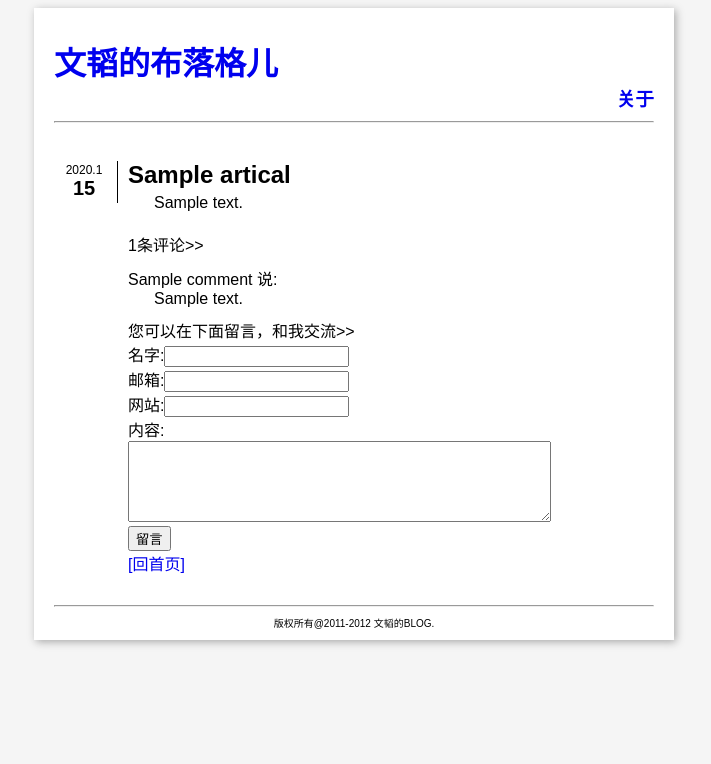
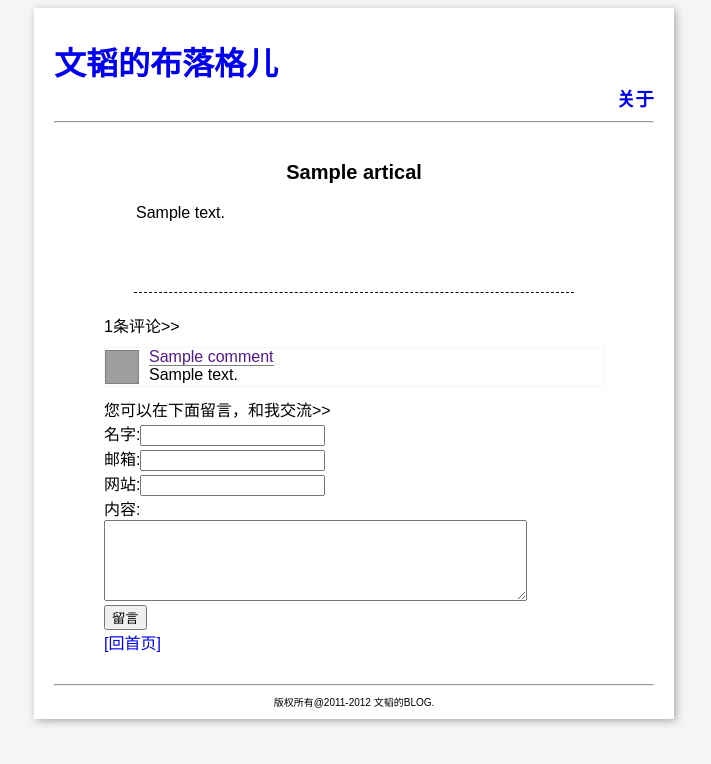
Before and after one commit to zhangwentao/miniblog, a Django app: template templates/artical.html in a window 1280 px wide. Shown: the top 764 px of the page, without its empty margins (286-997 px from the left). Run offline with Django 3.2, Linux system fonts and the light colour scheme; the template is opened without the code that fills it: most values are stand-ins (such as "Sample title", 1, 10 or a date in 2020); grey boxes are pictures that could not be loaded.

Commit message:
change comments box style

```diff
--- a/templates/artical.html
+++ b/templates/artical.html
@@ -2,25 +2,36 @@
 {% block blog %}
 {% load markup %}
 <div class="abstract_box">
-	<div class="date_box">
+<!--	<div class="date_box">
 		<span class="year_month">{{artical.creation_time.year}}.{{artical.creation_time.month}}</span>
 		<span class="day">{{artical.creation_time.day}}</span>
 	</div>
-	<div class="abstract">
-		<h2 class="abstract_title">{{artical.title}}</h2>
-		<div class="abstract_content">{{artical.content|safe|markdown}}</div>
-		<div class="clear">
+-->
+	<div class="artical">
+		<h2 class="artical_title">{{artical.title}}</h2>
+		<div class="artical_content">{{artical.content|safe|markdown}}</div>
+		<div class="clear"></div>
+		<hr style="border-style:dashed;border-width:1px 0px 0px 0px;margin:50px 30px 20px 30px"/>
+		<div class="clear"></div>
+		<div class="comment_box">
 			{% if comment_list %}
 				<p style="margin-bottom:10px">{{comment_list|length}}条评论>></p>
 				{% for comment in comment_list %}
-					<div style="margin-bottom:5px">
-						{{comment.visitor_name}} 说:<br/>
-						<p style="text-indent:26px">{{comment.content}}</p>
+					<div style="margin-bottom:5px;border:solid;border-width:1px;border-color:whitesmoke;">
+						<div style="float:left;position:relative;top:8px;margin-right:10px;">
+							<img src="/site_media/head.png" width="32px" height="32px" style="position:relative;top:-6px;border:solid 1px gray;"/>
+						</div>
+						<div>
+							<a href="" style="border-bottom:solid 1px grey;">{{comment.visitor_name}}</a>
+							<p>{{comment.content}}</p>
+						</div>
+						<div class="clear"></div>
 					</div>
 				{% endfor %}
 			{% else %}
 			<p>此篇文章还没留言哟</p>
 			{% endif %}
+		</div>
 		<p style="margin-top:10px">您可以在下面留言，和我交流>></p>
 		<div>
 			<form action="/comment" method="POST">
@@ -35,7 +46,6 @@
 				<input type="submit" value="留言"/>
 			</form>
 		</div>
-		</div>
 		<p><a href="/">[回首页]</a></p>
 	</div>
 </div>
--- a/templates/demo.css
+++ b/templates/demo.css
@@ -16,24 +16,32 @@ div{
 .artical_title{
 	font-style:bolder;
         font-size:20px;
-        color:#2B9A23;
+	margin-bottom:15px;
+	text-align:center;
 }
 .clear{
 	clear:both;
 }
 .abstract{
     	position:relative;
-//	max-width:400px;
-//	min-width:300px;
 	width:500px;
        	float:left;
 	padding-bottom:0px;
-
 }
-
+.artical{
+	position:relative;
+	width:500px;
+       	float:left;
+	left:50px;
+}
 .abstract_content{
 	margin:5px 0px 20px 0px;
 	text-indent: 26px;
+	float:left;
+}
+.artical_content{
+	margin:5px 0px 20px 0px;
+	text-indent: 2em;
 	float:left;
 }
 p.abstract_content{
@@ -51,6 +59,7 @@ p.abstract_content{
 .abstract_title{
 	margin:0px;
 }
+
 .subtitle{
 	border-bottom:solid;
 	border-bottom-width:2px;
```
Also changed, not shown: templates/head.png (added), templates/head1.png (added). Lines whose indentation alone changed are shown as unchanged.
